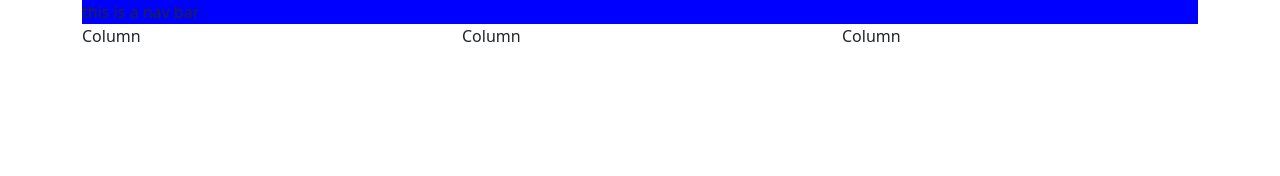
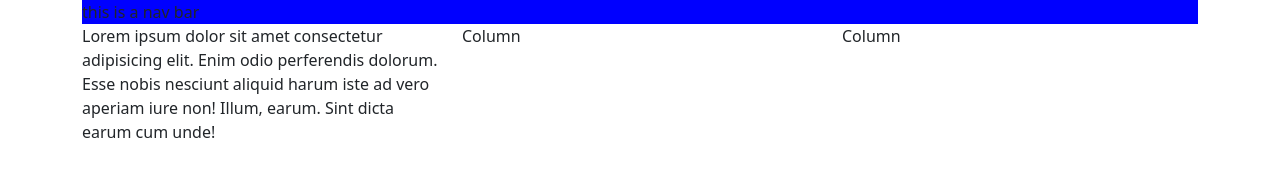
Before and after one commit to RaMaC1988/collab-practice2, a plain HTML site: page index.html in a window 1280 px wide. Drawn offline with nearby package versions, Linux system fonts and the light colour scheme.

Commit message:
lorem added

```diff
--- a/index.html
+++ b/index.html
@@ -18,7 +18,7 @@
     <div class="container">
         <div class="row">
           <div class="col-sm-12 col-md-4">
-            Column
+            Lorem ipsum dolor sit amet consectetur adipisicing elit. Enim odio perferendis dolorum. Esse nobis nesciunt aliquid harum iste ad vero aperiam iure non! Illum, earum. Sint dicta earum cum unde!
           </div>
           <div class="col-sm-12 col-md-4">
             Column
```
